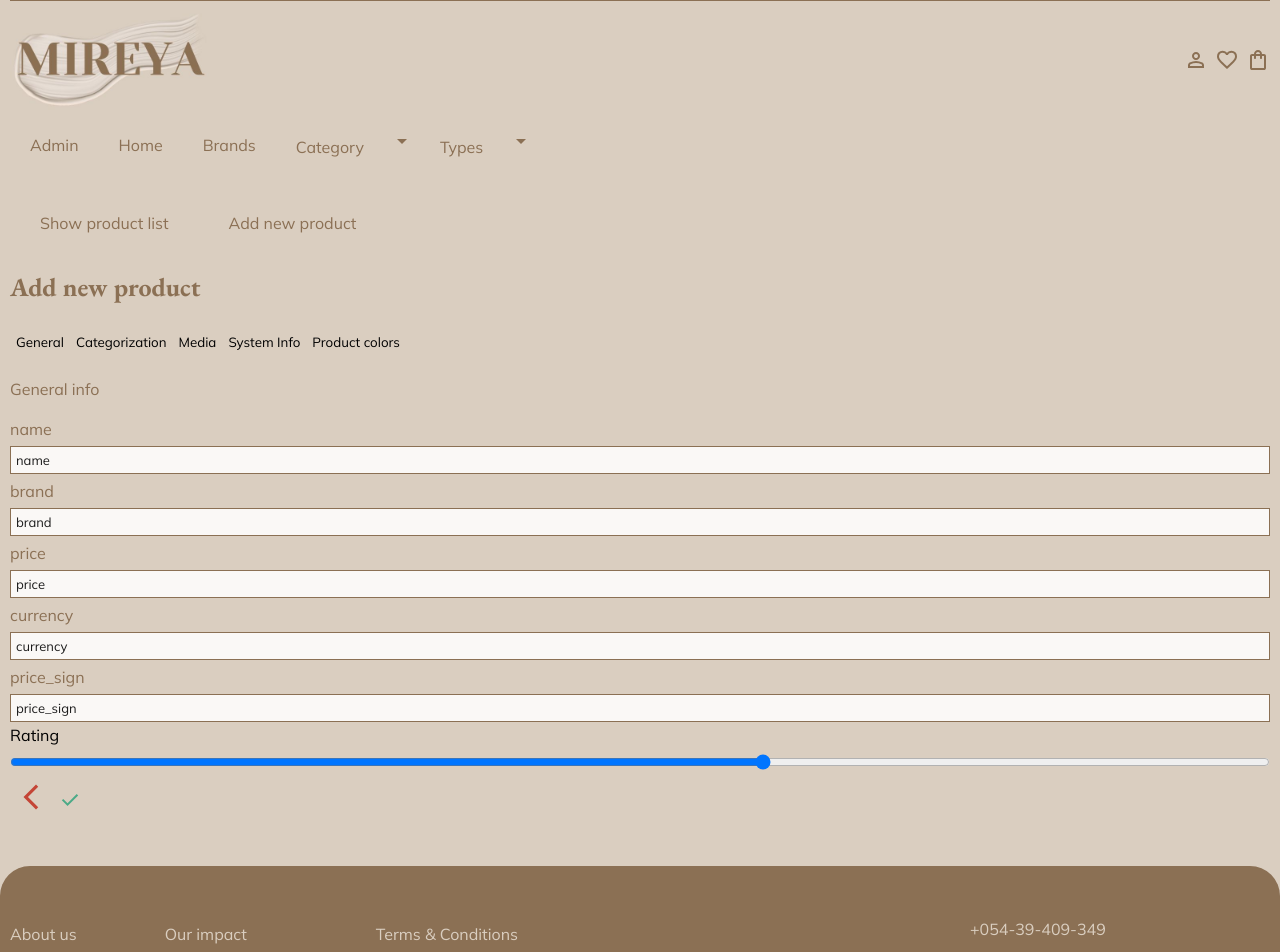
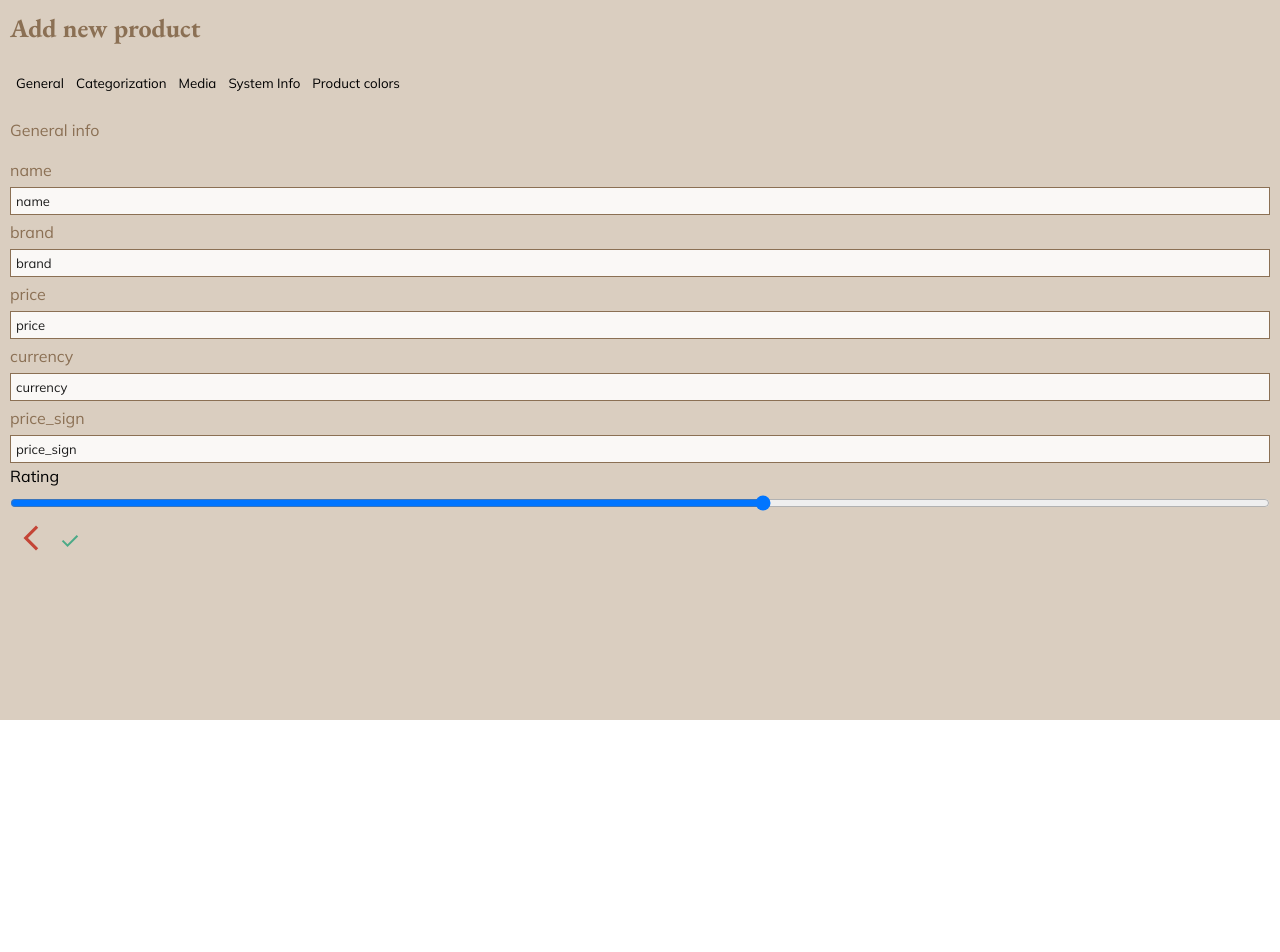
Before and after one commit to eugenia-vitinschii/Cosmetic-Shop-VueJS-PINIA, a Vue app in the folder frontend/: page /admin/add in a window 1280 px wide. Shown: the part 80-1032 px from the top of the page. After the commit the page ends 800 px from the top, so only its background shows below. Built offline with nearby package versions, Linux system fonts and the light colour scheme.

Commit message:
feat(app.vue): create custom theme color for /admin routes, remove header, footer from /admin routes

```diff
--- a/frontend/src/App.vue
+++ b/frontend/src/App.vue
@@ -1,14 +1,28 @@
 <template>
-<the-header />
+  <div :class="['app-wrapper', {'admin-theme': isAdminRoute}]">
+    <the-header v-if="!isAdminRoute" />
   <!-- content -->
   <div class="content">
     <router-view />
   </div>
   <!-- footer -->
-<the-footer/>
+<the-footer v-if="!isAdminRoute"/>
+  </div>
+
 </template>
 
 <script setup lang="ts">
+//vue
+import {useRoute} from 'vue-router'
+import {computed} from 'vue'
+
+//components
 import TheHeader from '@/components/layout/TheHeader.vue';
 import TheFooter from '@/components/layout/TheFooter.vue';
+
+//variables
+const route = useRoute()
+
+const isAdminRoute = computed(() => route.path.startsWith('/admin'))
+
 </script>
```
